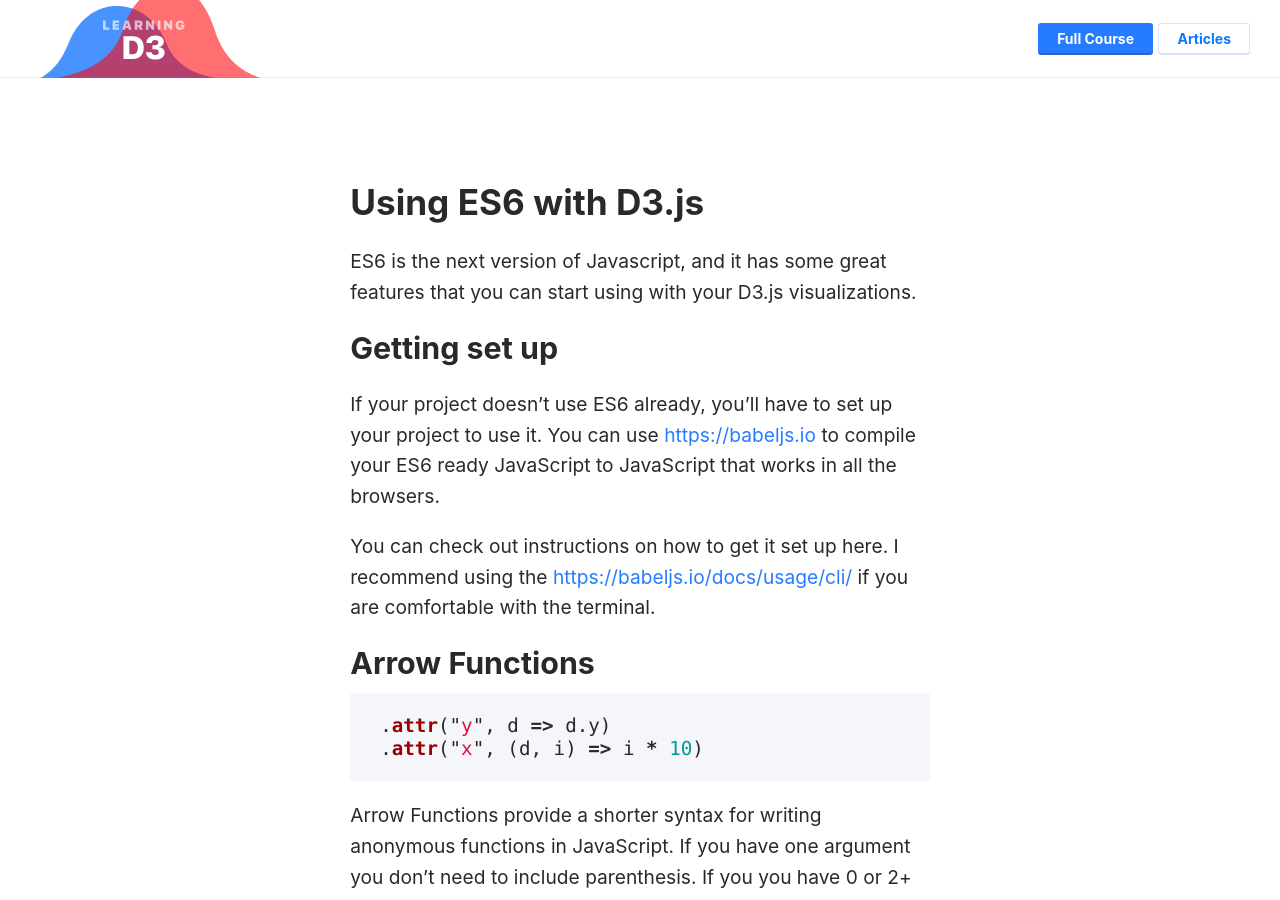
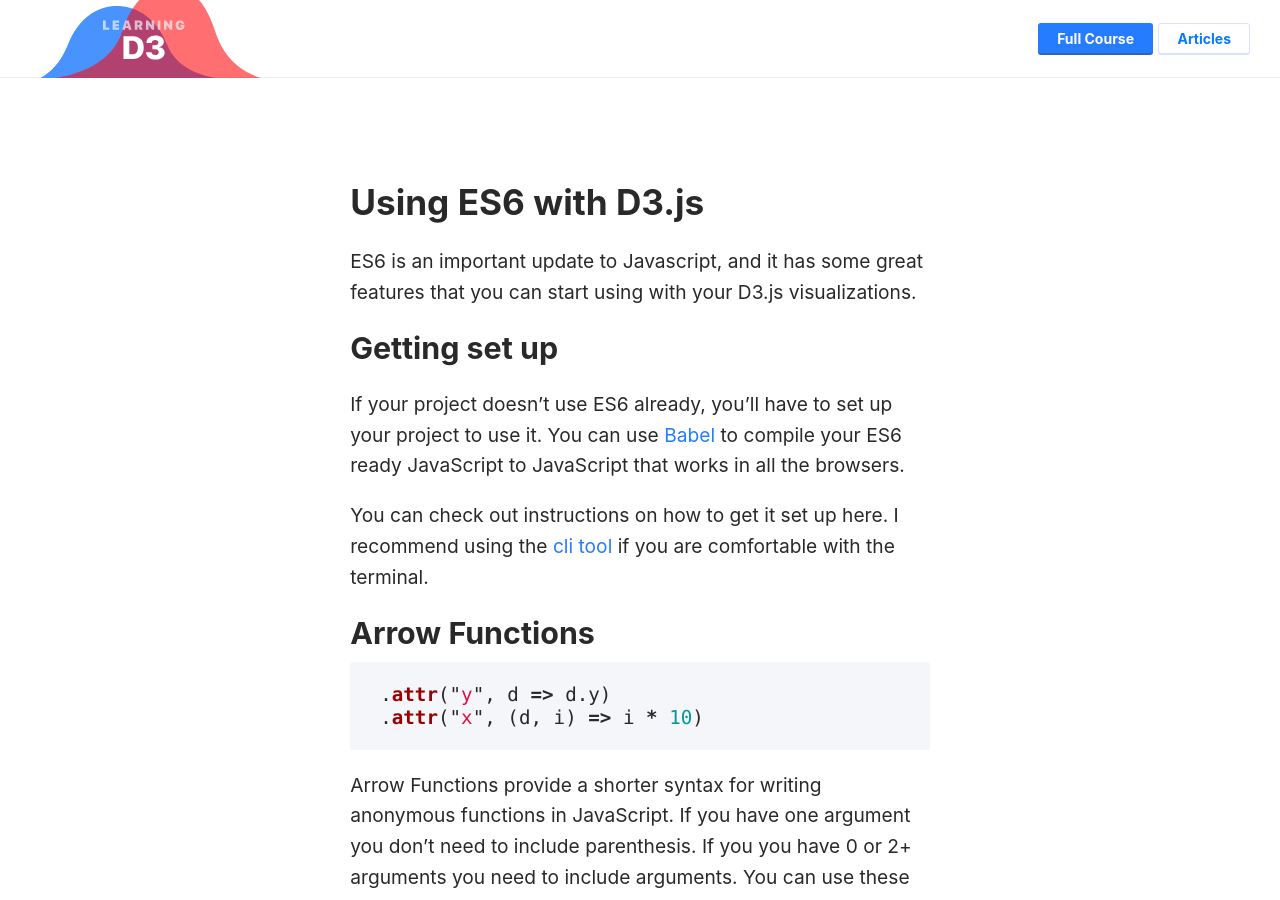
Before and after one commit to learningd3/learningd3.github.io, a Jekyll site: the page built from _posts/2016-12-08-using-es6-with-d3.markdown, in a window 1280 px wide and 900 px high. Built offline with Jekyll 4.4.1, drawn with Linux system fonts in a browser that asks for light colours.

Commit message:
Updated links and text in intro

```diff
--- a/_posts/2016-12-08-using-es6-with-d3.markdown
+++ b/_posts/2016-12-08-using-es6-with-d3.markdown
@@ -4,13 +4,13 @@ title:  "Using ES6 with D3.js"
 date:   2016-12-6
 ---
 
-ES6 is the next version of Javascript, and it has some great features that you can start using with your D3.js visualizations.
+ES6 is an important update to Javascript, and it has some great features that you can start using with your D3.js visualizations.
 
 ## Getting set up
-If your project doesn't use ES6 already, you'll have to set up your project to use it. You can use [https://babeljs.io](Babel) to compile your ES6 ready JavaScript to JavaScript that works in all the browsers.
+If your project doesn't use ES6 already, you'll have to set up your project to use it. You can use [Babel](https://babeljs.io) to compile your ES6 ready JavaScript to JavaScript that works in all the browsers.
 
 You can check out instructions on how to get it set up here.
-I recommend using the [https://babeljs.io/docs/usage/cli/](cli tool) if you are comfortable with the terminal.
+I recommend using the [cli tool](https://babeljs.io/docs/usage/cli/) if you are comfortable with the terminal.
 
 
 ## Arrow Functions
```
Also changed, not shown: 2 other files.
